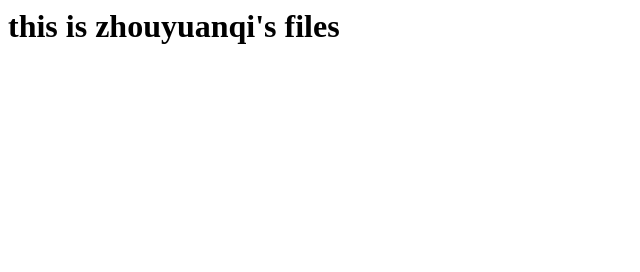
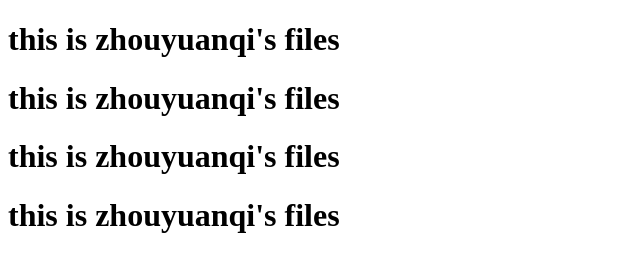
Before and after one commit to webzhouyuanqi/diaodiao, a plain HTML site: page index.html in a window 1280 px wide. Shown: the whole page, without its empty margins (0-640 px from the left). Drawn offline with Linux system fonts and the light colour scheme.

Commit message:
Modify index.html

```diff
--- a/index.html
+++ b/index.html
@@ -1,7 +1,11 @@
+<!doctype html>
 <html>
 <head>
-</hwad>
+</head>
  <body>
   <h1>this is zhouyuanqi's files</h1>
+	<h1>this is zhouyuanqi's files</h1>
+	<h1>this is zhouyuanqi's files</h1>
+	<h1>this is zhouyuanqi's files</h1>
 </body>
 </html>
```
